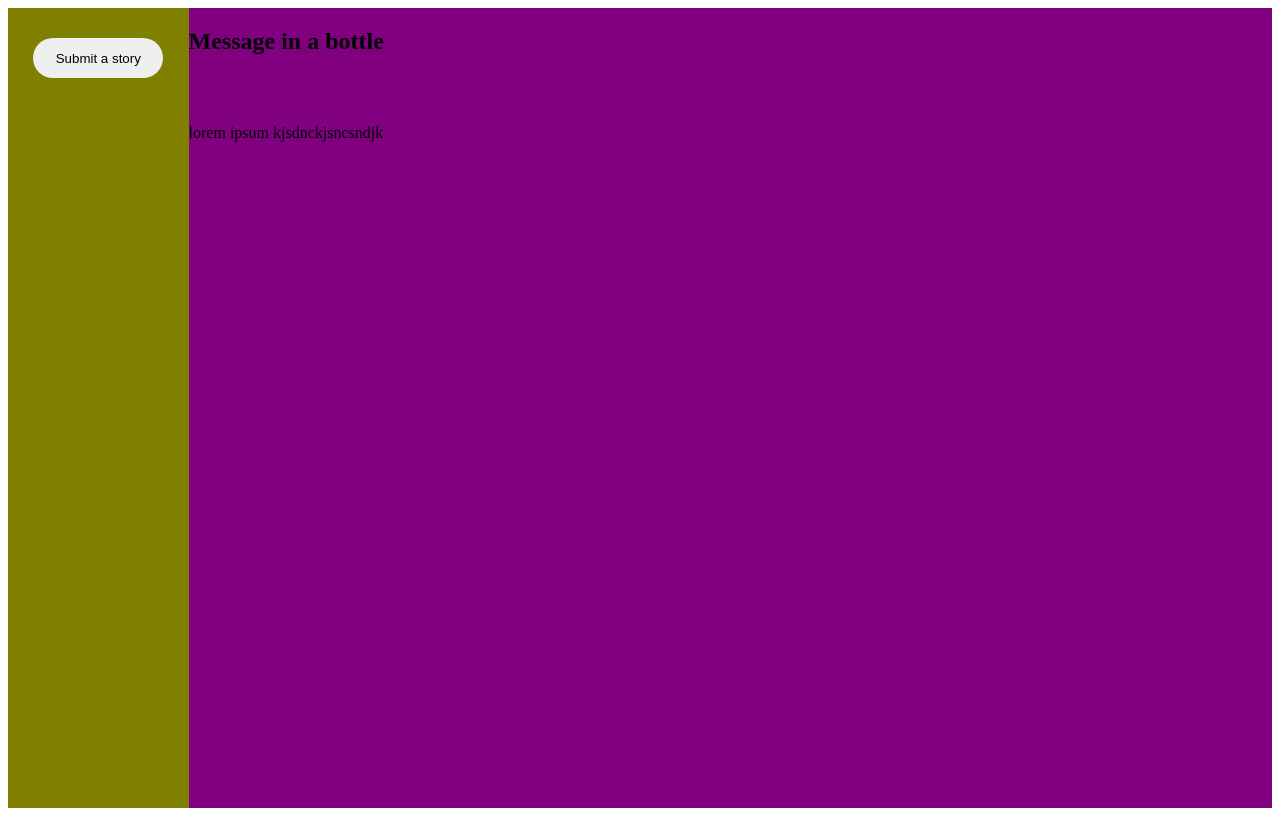
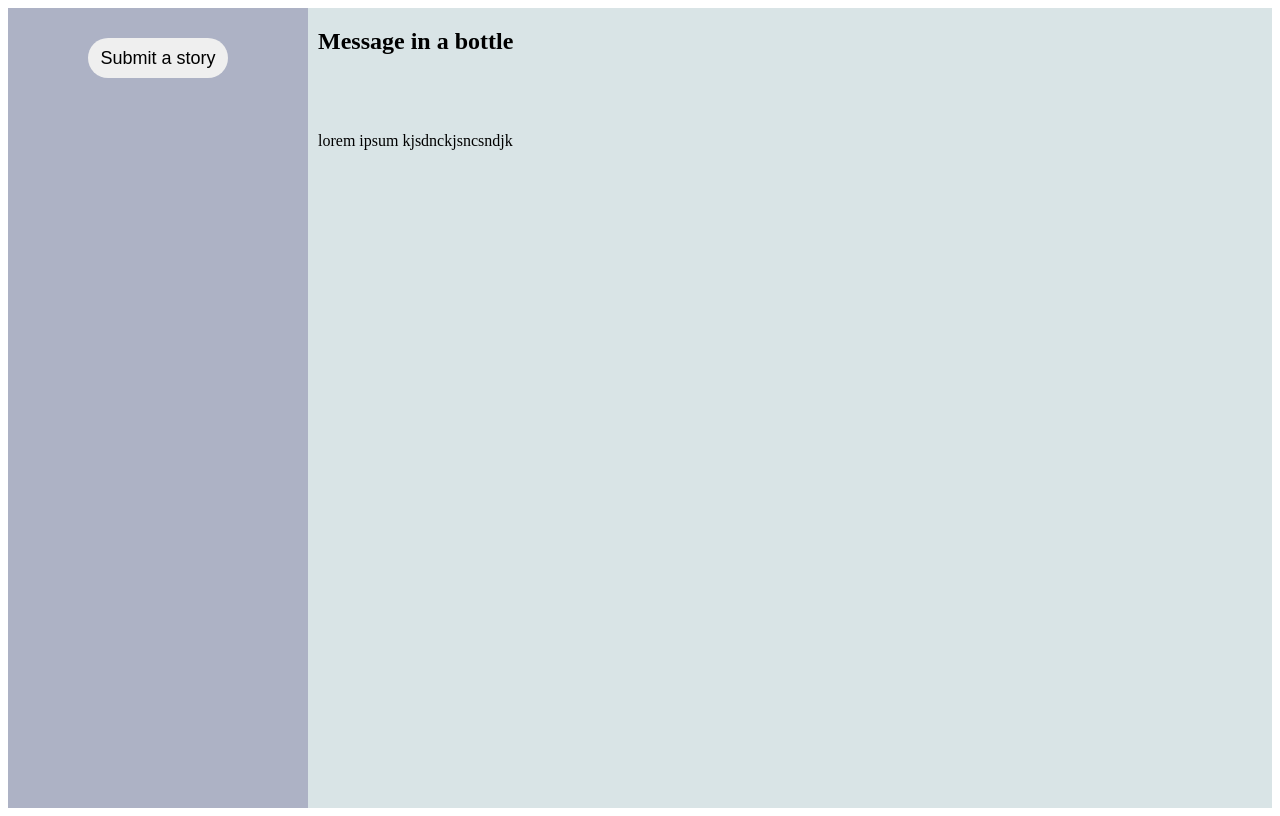
Before and after one commit to MIBFB-COLLAB/MESSAGE-IN-A-BOTTLE, a React (Create React App) app: page / in a window 1280 px wide. Built offline with nearby package versions, Linux system fonts and the light colour scheme.

Commit message:
Addbackground color for nav bar and home page

```diff
--- a/src/Components/HomePage/HomePage.css
+++ b/src/Components/HomePage/HomePage.css
@@ -1,11 +1,13 @@
 .Home-page {
     display: grid;
     height: 100vh;
-    background: purple;
+    background:#D9E4E6;
     grid-template-areas:
         'Nav-bar Header'
         'Nav-bar Instructions'
         'Nav-bar Instructions';
     grid-template-rows: 1fr 6fr 1fr;
     grid-template-columns: 1fr 6fr;
+    grid-row-gap: 10px;
+    grid-column-gap: 10px;
 }
--- a/src/Components/NavBar/NavBar.css
+++ b/src/Components/NavBar/NavBar.css
@@ -1,7 +1,8 @@
 
 .Nav-bar {
     grid-area: Nav-bar;
-    background: olive;
+    background:#ADB2C5;
+    width: 300px;
     display: flex;
     align-items: center;
     flex-direction: column;
@@ -10,7 +11,8 @@
 .story-submit {
     height: 40px;
     margin: 30px 0 0 0;
-    width: 130px;
+    width: 140px;
     border-radius: 20px;
     border: transparent;
+    font-size: large;
 }
```
